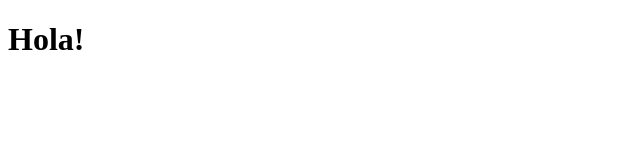
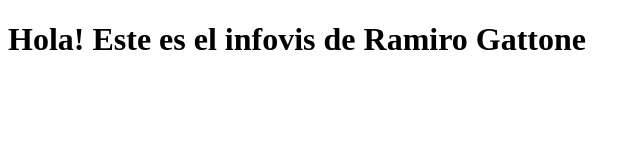
Before and after one commit to ramigattone/infovis, a plain HTML site: page index.html in a window 1280 px wide. Shown: the whole page, without its empty margins (0-641 px from the left). Drawn offline with Linux system fonts and the light colour scheme.

Commit message:
Update index.html

```diff
--- a/index.html
+++ b/index.html
@@ -4,6 +4,6 @@
   <title>Mi sitio</title>
 </head>
 <body>
-  <h1>Hola! </h1>
+  <h1>Hola! Este es el infovis de Ramiro Gattone </h1>
 </body>
 </html>
```
